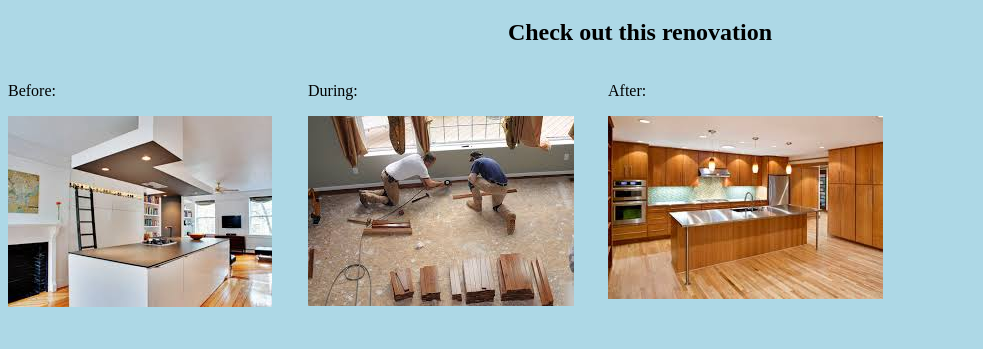
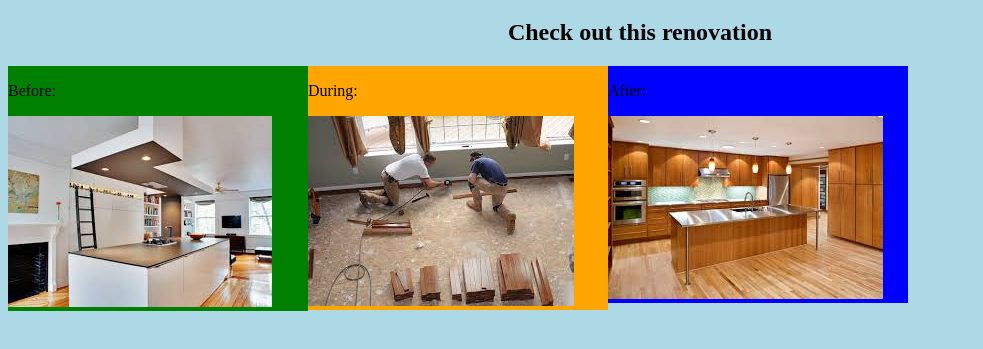
Before and after one commit to blakerscott/decor-project, a plain HTML site: page index.html in a window 1280 px wide. Shown: the part 61-410 px from the top of the page, without its empty margins (0-983 px from the left). Drawn offline with Linux system fonts and the light colour scheme.

Commit message:
add color to columns

```diff
--- a/css/styles.css
+++ b/css/styles.css
@@ -1,6 +1,24 @@
 .column {
   width: 300px;
   float: left;
+}
+
+.column1 {
+  width: 300px;
+  float: left;
+  background-color: green;
+}
+
+.column2 {
+  width: 300px;
+  float: left;
+  background-color: orange;
+}
+
+.column3 {
+  width: 300px;
+  float: left;
+  background-color: blue;
 }
 
 h1, h2 {
--- a/index.html
+++ b/index.html
@@ -8,17 +8,17 @@
     <h1>This is an interior renovation project page</h1>
     <h2>Check out this renovation</h2>
 
-    <div class="column">
+    <div class="column1">
       <p>Before:</p>
       <img src="img/before.jpeg">
     </div>
 
-    <div class="column">
+    <div class="column2">
       <p>During:</p>
       <img src="img/during.jpeg">
     </div>
 
-    <div class="column">
+    <div class="column3">
       <p>After:</p>
       <img src="img/after.jpeg">
     </div>
```
